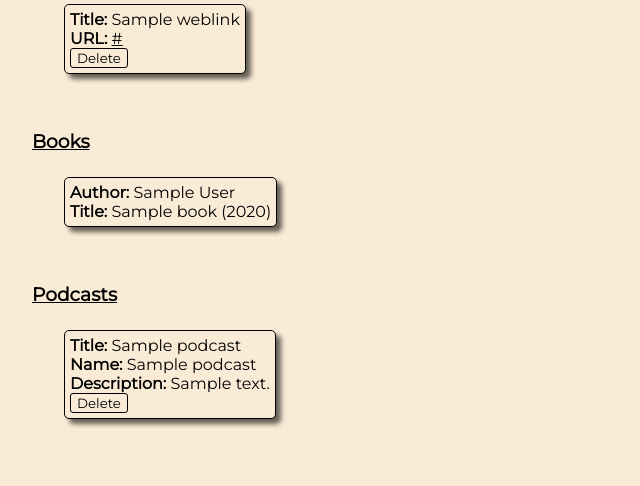
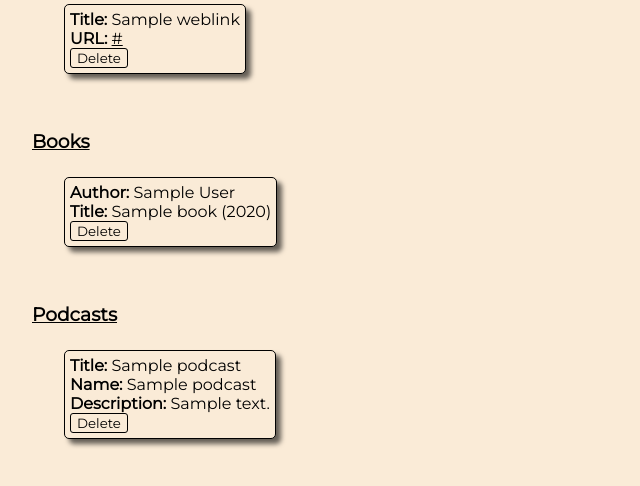
Before and after one commit to makeri89/ohtu-miniprojekti, a Flask app: page / in a window 1280 px wide. Shown: the part 182-668 px from the top of the page, without its empty margins (0-640 px from the left). Run offline with Flask 2, Linux system fonts and the light colour scheme; tables that the repository leaves empty hold one stand-in row (values such as "Sample post").

Commit message:
delete option for books + test ready

```diff
--- a/src/repositories/book_repository.py
+++ b/src/repositories/book_repository.py
@@ -12,4 +12,9 @@ class BookRepository:
         db.session.add(book)
         db.session.commit()
 
+    def delete(self, id):
+        deleted_book = Book.query.get(id)
+        db.session.delete(deleted_book)
+        db.session.commit()
+
 book_repository = BookRepository()
--- a/src/routes.py
+++ b/src/routes.py
@@ -67,3 +67,7 @@ def delete():
         deleted_podcast = request.form['podcast.id']
         podcast_service.delete_podcast(deleted_podcast)
         return redirect('/podcasts')
+    if 'book.id' in request.form:
+        deleted_book = request.form['book.id']
+        book_service.delete_book(deleted_book)
+        return redirect('/books')
--- a/src/services/book_service.py
+++ b/src/services/book_service.py
@@ -12,3 +12,6 @@ class BookService:
 
     def get_books(self):
         return self._repository.find_all()
+
+    def delete_book(self, id):
+        self._repository.delete(id)
--- a/src/templates/books.html
+++ b/src/templates/books.html
@@ -6,7 +6,13 @@
       <li class='vink book'>
         <strong>Author:</strong> {{ book.author }}
         <br>
-        <strong>Title:</strong> {{ book.title}} ({{ book.year }})</li>
+        <strong>Title:</strong> {{ book.title}} ({{ book.year }})
+        <br>
+          <form action="{{ url_for('delete') }}" method="POST">
+            <input type="hidden" name="book.id" value="{{ book.id }}" />
+            <input type="submit" class="remove-button" value="Delete" />
+          </form>
+      </li>
     {% endfor %}
   </ul>
 </section>
```
Also changed, not shown: src/tests/end_to_end_test.py (+15 -0 lines), src/tests/entity_test.py (+8 -0 lines), 1 other file.
